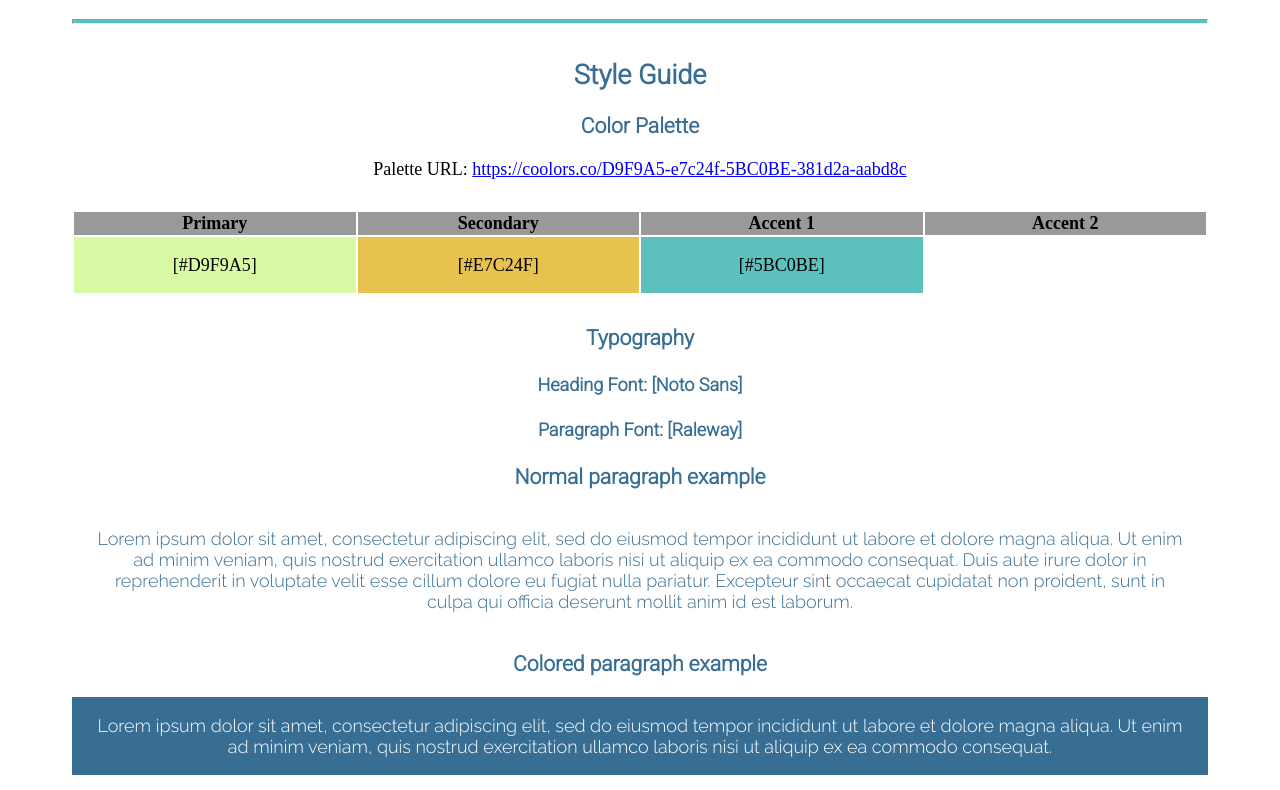
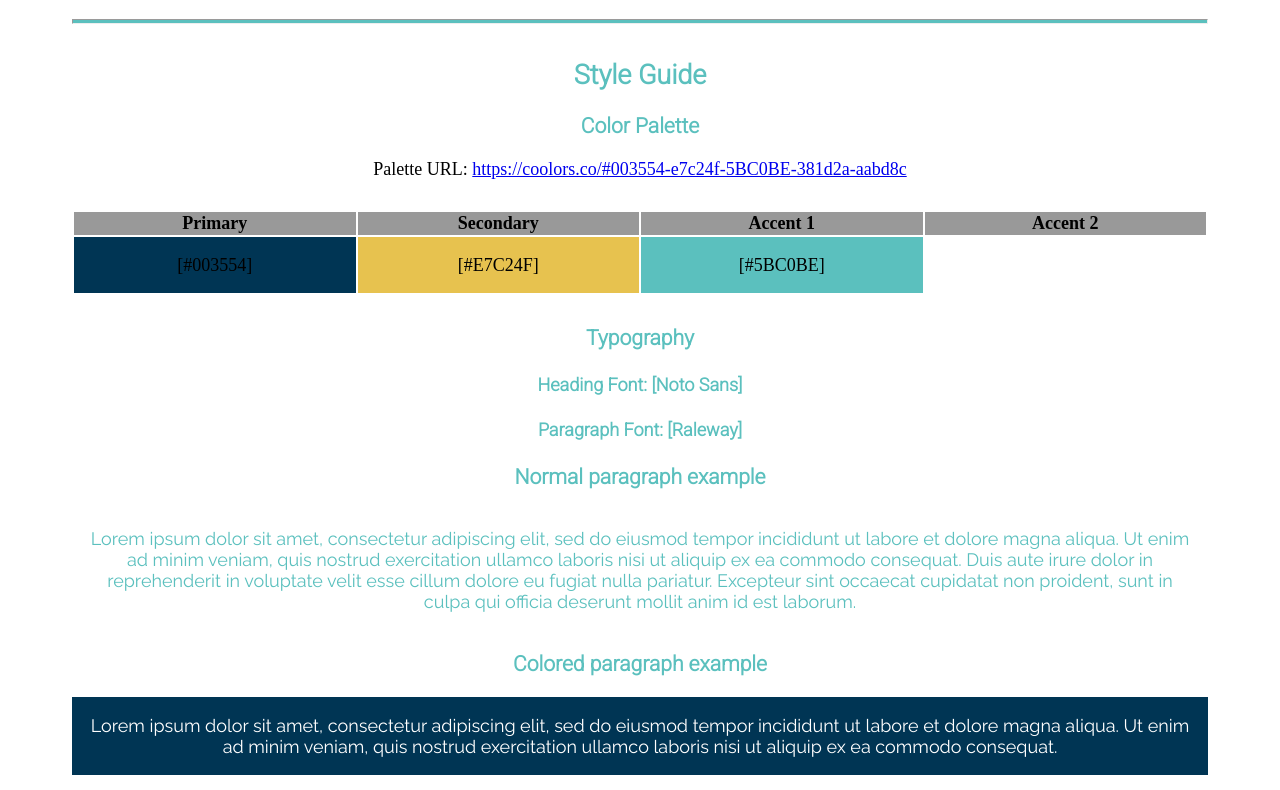
Before and after one commit to jonathanaloya/wdd130_new, a plain HTML site: page jalok_ent/site-plan.html in a window 1280 px wide. Shown: the part 1026-1816 px from the top of the page. Drawn offline with Linux system fonts and the light colour scheme.

Commit message:
css added

```diff
--- a/jalok_ent/site-plan.html
+++ b/jalok_ent/site-plan.html
@@ -46,13 +46,13 @@
       <!--  The colors you choose for a website are one of the most important decisions you will make. Follow the instructions on the activity in iLearn then return and replace the color codes below with the hex color codes (the 6 digit numbers that show at the bottom of each color) for the colors you have chosen below.  You should have at least 2 colors but do not have to fill in all 4 if you do not need them.  -->
 
       <!-- Copy and paste the URL to your finished palette below Make sure to paste it into both spots -->
-      Palette URL: <a href="https://coolors.co/D9F9A5-e7c24f-5BC0BE-381d2a-aabd8c" target="_blank">https://coolors.co/D9F9A5-e7c24f-5BC0BE-381d2a-aabd8c</a>
+      Palette URL: <a href="https://coolors.co/#003554-e7c24f-5BC0BE-381d2a-aabd8c" target="_blank">https://coolors.co/#003554-e7c24f-5BC0BE-381d2a-aabd8c</a>
 
 
       <table class="colors">
         <tr><th>Primary</th><th>Secondary</th><th>Accent 1</th><th>Accent 2</th></tr>
         <!-- Replace the numbers in the boxes below with your hex color codes. Then switch to the site-plan.css file and change your colors there as well. -->
-        <tr><td class="primary">[#D9F9A5]</td><td class="secondary">[#E7C24F]</td><td class="accent1">[#5BC0BE]</td><td class="accent2"></td></tr>
+        <tr><td class="primary">[#003554]</td><td class="secondary">[#E7C24F]</td><td class="accent1">[#5BC0BE]</td><td class="accent2"></td></tr>
       </table>
 
       <!-- ------------------------Step 9------------------------------ -->
--- a/jalok_ent/styles/site-plan.css
+++ b/jalok_ent/styles/site-plan.css
@@ -1,11 +1,11 @@
 /* if you are using any Google fonts change the font names below to your fonts.
 Any spaces in your font name should be replaced with a +.
 Fonts are separated by a | */
-@import url('https://fonts.googleapis.com/css2?family=Noto+Sans:wght@300&family=Raleway:wght@300&family=Roboto:ital,wght@0,300;1,300&display=swap');
+@import url('https://fonts.googleapis.com/css2?family=Noto+Sans:wght@300&family=Raleway:wght@300;400&family=Roboto:ital,wght@0,300;1,300&display=swap');
 
 :root {
   /* change the values below to your colors from your palette */
-  --primary-color: #D9F9A5   ;
+  --primary-color:#003554 ;
   --secondary-color: #E7C24F ;
   --accent1-color: #5BC0BE;
   --accent2-color: white;
@@ -15,15 +15,16 @@ Fonts are separated by a | */
   --paragraph-font: Raleway, Noto Sans, sans-serif;
 
   /* these colors below should be chosen from among your palette colors above */
-  --headline-color-on-white: #396E94;  /* headlines on a white background */
+  --headline-color-on-white:#5BC0BE ;  /* headlines on a white background */
   --headline-color-on-color: white; /* headlines on a colored background */
-  --paragraph-color-on-white: #396E94; /* paragraph text on a white background */
+  --paragraph-color-on-white: #5BC0BE; /* paragraph text on a white background */
   --paragraph-color-on-color: white; /* paragraph text on a colored background */
-  --paragraph-background-color: #396E94  ;
-  --nav-link-color: #396E94;
-  --nav-background-color: #D4AC0D;
+  --paragraph-background-color:#003554 ;
+  --accent1-color: #5BC0BE;
+  --nav-link-color: #5BC0BE;
+  --nav-background-color:#E7C24F ;
   --nav-hover-link-color: white;
-  --nav-hover-background-color: #396E94;
+  --nav-hover-background-color:#5BC0BE ;
 }
 
 
```
